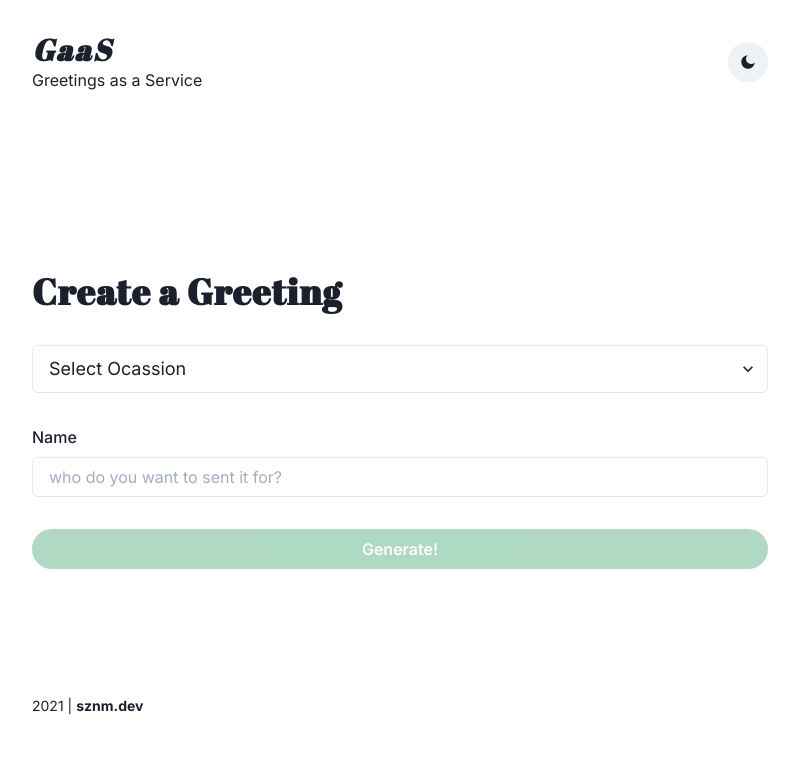
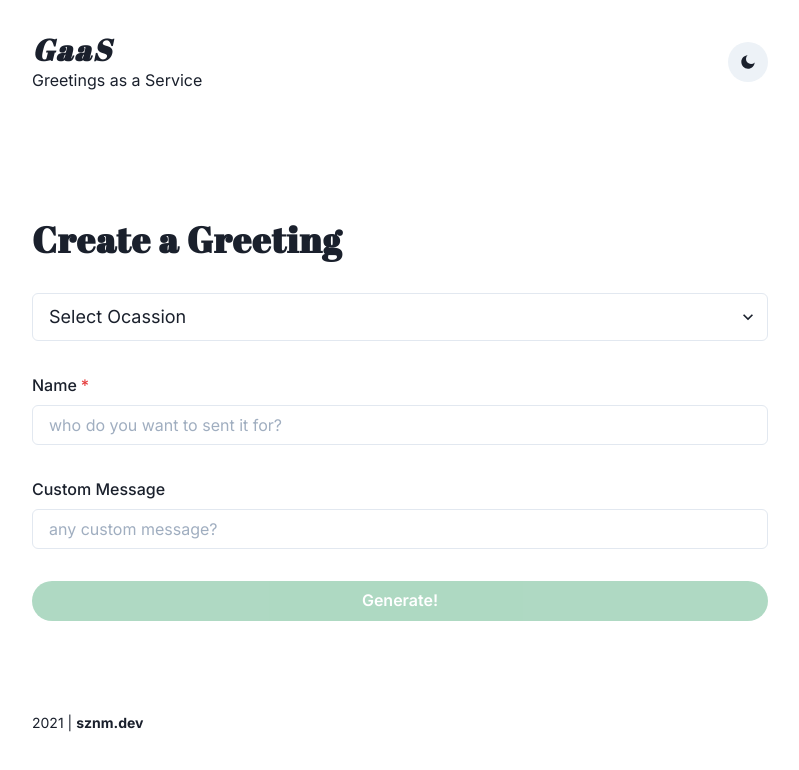
Before and after one commit to sozonome/greet-gaas, a Next.js app: page /create in a window 1280 px wide. Shown: the top 770 px of the page, without its empty margins (240-1039 px from the left). Built offline with nearby package versions, Linux system fonts and the light colour scheme.

Commit message:
feat: add custom message field

```diff
--- a/src/pages/create.tsx
+++ b/src/pages/create.tsx
@@ -3,6 +3,7 @@ import {
   Button,
   FormControl,
   FormErrorMessage,
+  FormHelperText,
   FormLabel,
   Grid,
   Heading,
@@ -31,6 +32,7 @@ import {
 type CreateFormType = {
   name: string;
   occassion: string;
+  customMessage?: string;
 };
 
 const Create = () => {
@@ -38,7 +40,7 @@ const Create = () => {
   const toast = useToast();
 
   const {
-    values: { name, occassion },
+    values: { name, occassion, customMessage },
     errors,
     dirty,
     handleChange,
@@ -47,11 +49,18 @@ const Create = () => {
     initialValues: {
       name: "",
       occassion: "",
+      customMessage: "",
     },
     validate: (formValues: CreateFormType) => {
       const errors: FormikErrors<CreateFormType> = {};
       if (formValues.name === "") {
         errors.name = "Name must be filled";
+      }
+      if (formValues.name.indexOf("script") > -1) {
+        errors.name = "invalid characters";
+      }
+      if (formValues.customMessage.indexOf("script") > -1) {
+        errors.customMessage = "invalid characters";
       }
       if (formValues.occassion === "") {
         errors.occassion = "Occassion must be picked";
@@ -64,10 +73,14 @@ const Create = () => {
     },
   });
 
+  const greetingRoute = `/greetings/${occassion}?name=${escape(name)}${
+    customMessage ? `&message=${escape(customMessage)}` : ""
+  }`;
+
   const handleCopyLink = () => {
     navigator.clipboard
       .writeText(
-        `${document.location.protocol}//${document.location.host}/greetings/${occassion}?name=${name}`
+        `${document.location.protocol}//${document.location.host}${greetingRoute}`
       )
       .then(() => {
         toast({
@@ -80,13 +93,14 @@ const Create = () => {
   };
 
   const handleRoutePreview = () => {
-    window.open(`/greetings/${occassion}?name=${name}`, "_blank");
+    window.open(greetingRoute, "_blank");
   };
 
   return (
     <Grid gap={8}>
       <Heading letterSpacing={1}>Create a Greeting</Heading>
 
+      <FormControl isRequired>
         <Select
           placeholder="Select Ocassion"
           name="occassion"
@@ -94,6 +108,8 @@ const Create = () => {
           size="lg"
           value={occassion}
           textTransform="capitalize"
+          errorBorderColor="crimson"
+          isInvalid={errors?.occassion ? true : false}
         >
           {occassionsText.map((occassion: string, index: number) => {
             return (
@@ -108,18 +124,43 @@ const Create = () => {
             );
           })}
         </Select>
+        {errors?.occassion && (
+          <FormHelperText color="crimson">{errors.occassion}</FormHelperText>
+        )}
+      </FormControl>
 
-      <FormControl>
+      <FormControl isRequired>
         <FormLabel>Name</FormLabel>
         <Input
           type="text"
           placeholder="who do you want to sent it for?"
           value={name}
           name="name"
-          errorBorderColor="vermilion"
+          errorBorderColor="crimson"
+          isInvalid={errors?.name ? true : false}
           onChange={handleChange}
         />
-        {errors?.name && <FormErrorMessage>{errors.name}</FormErrorMessage>}
+        {errors?.name && (
+          <FormHelperText color="crimson">{errors.name}</FormHelperText>
+        )}
+      </FormControl>
+
+      <FormControl>
+        <FormLabel>Custom Message</FormLabel>
+        <Input
+          type="text"
+          placeholder="any custom message?"
+          value={customMessage}
+          name="customMessage"
+          errorBorderColor="crimson"
+          isInvalid={errors?.customMessage ? true : false}
+          onChange={handleChange}
+        />
+        {errors?.customMessage && (
+          <FormHelperText color="crimson">
+            {errors.customMessage}
+          </FormHelperText>
+        )}
       </FormControl>
 
       <Button
```
Also changed, not shown: src/components/GreetingsTemplates/index.tsx (+10 -3 lines), src/pages/greetings/[occassion].tsx (+11 -6 lines). Lines whose indentation alone changed are shown as unchanged.
